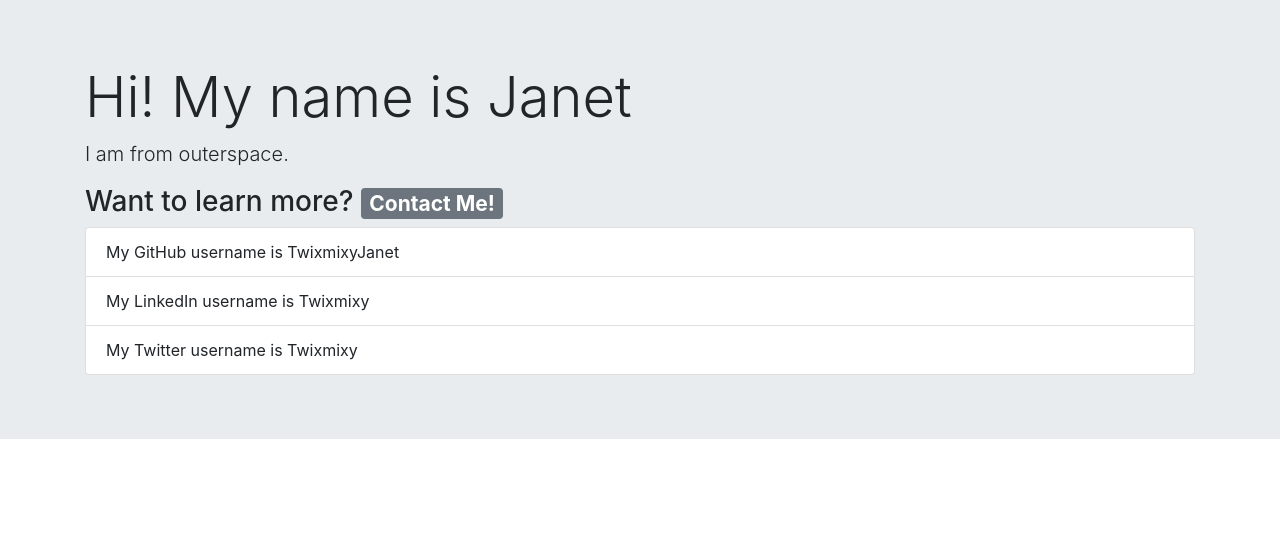
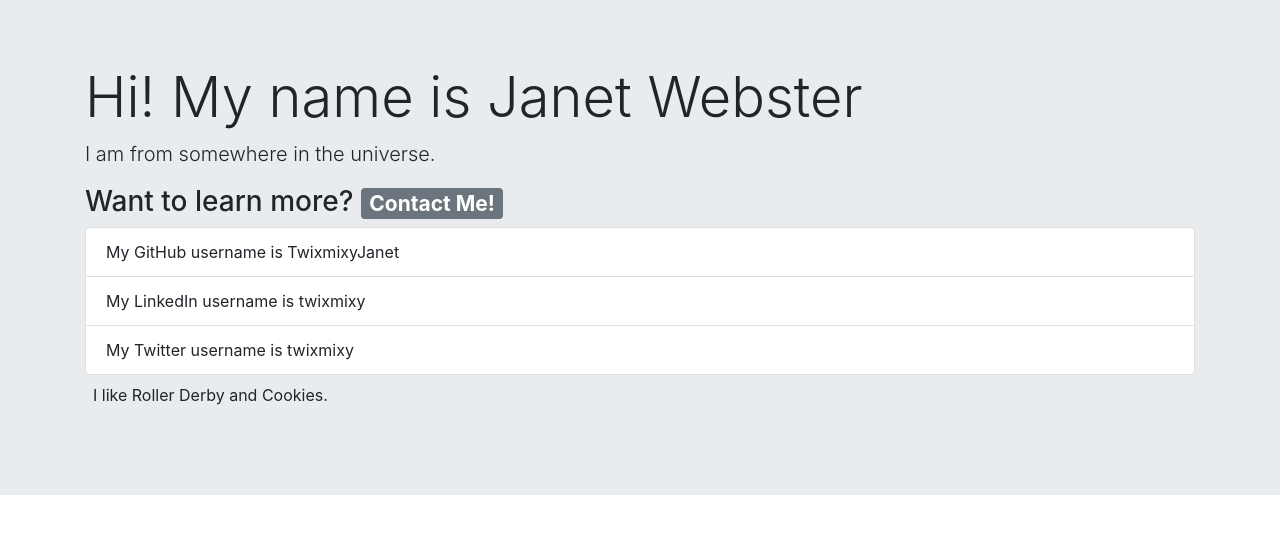
Before and after one commit to TwixmixyJanet/portfolio-generator, a website: page index.html in a window 1280 px wide. Drawn offline with nearby package versions, Linux system fonts and the light colour scheme.

Commit message:
npm install and update gitignore, generation working

```diff
--- a/index.html
+++ b/index.html
@@ -9,14 +9,15 @@
     <body>
         <div class="jumbotron jumbotron-fluid">
             <div class="container">
-            <h1 class="display-4">Hi! My name is Janet</h1>
-            <p class="lead">I am from outerspace.</p>
+                <h1 class="display-4">Hi! My name is Janet Webster</h1>
+                <p class="lead">I am from somewhere in the universe.</p>
                 <h3>Want to learn more? <span class="badge badge-secondary">Contact Me!</span></h3>
                 <ul class="list-group">
                     <li class="list-group-item">My GitHub username is TwixmixyJanet</li>
-                <li class="list-group-item">My LinkedIn username is Twixmixy</li>
-                <li class="list-group-item">My Twitter username is Twixmixy</li>
+                    <li class="list-group-item">My LinkedIn username is twixmixy</li>
+                    <li class="list-group-item">My Twitter username is twixmixy</li>
                 </ul>
+                <p class="p-2">I like Roller Derby and Cookies.</p>
             </div>
         </div>
     </body>
--- a/index.js
+++ b/index.js
@@ -1,7 +1,7 @@
 const inquirer = require('inquirer');
 const fs = require('fs');
 
-const generateHTML = (answer) =>
+const generateHTML = (answers) =>
     `<!DOCTYPE html>
     <html lang="en">
     <head>
```
Also changed, not shown: 1 other file. Lines whose indentation alone changed are shown as unchanged.
